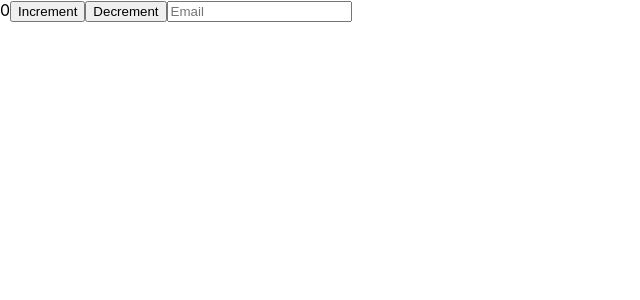
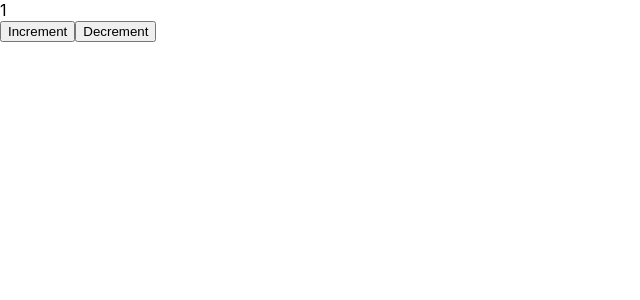
Before and after one commit to hyungook/react-hooks, a React (Create React App) app: page / in a window 1280 px wide. Shown: the top 300 px of the page, without its empty margins (0-640 px from the left). Built offline with nearby package versions, Linux system fonts and the light colour scheme.

Commit message:
Introduction to useState

```diff
--- a/src/app.jsx
+++ b/src/app.jsx
@@ -1,24 +1,50 @@
-import { useState } from 'react';
+import React, { Component, useState } from 'react';
 import './app.css';
 
-function App() {
-  const [count, setCount] = useState(0);
-  const [email, setEmail] = useState("");
-  const updateEmail = e => {
-    const {
-      target: {value}
-    } = e;
-    setEmail(value);
-  }
-
+const App = () => {
+  const [item, setItem] = useState(1);
+  const incrementItem = () => {setItem(item + 1);}
+  const decrementItem = () => {setItem(item - 1);}
   return (
     <>
-    {count}
-    <button onClick={() => setCount(count + 1)}>Increment</button>
-    <button onClick={() => setCount(count - 1)}>Decrement</button>
-    <input placeholder="Email" value={email} onChange={updateEmail} />
+    <div>{item}</div>
+    <button onClick={incrementItem}>Increment</button>
+    <button onClick={decrementItem}>Decrement</button>
     </>
   );
 }
 
+
+class UppUgly extends Component {
+  state = {
+    item: 1
+  }
+  render() {
+    const {item} = this.state;
+    return (
+      <div className={"App"}>
+        <h1>{item}</h1>
+        <button onClick={this.incrementItem}>Increment</button>
+        <button onClick={this.decrementItem}>Decrement</button>
+      </div>
+    );
+  }
+  incrementItem = () =>{
+    this.setState(state => {
+      return {
+        item: state.item + 1
+      }
+    })
+  }
+  decrementItem = () => {
+    this.setState(state => {
+      return {
+        item: state.item - 1
+      }
+    })
+  }
+}
+
 export default App;
+
+// export default UppUgly;
--- a/src/index.js
+++ b/src/index.js
@@ -2,10 +2,12 @@
 import ReactDOM from 'react-dom';
 import './index.css';
 import App from './app';
+import UppUgly from './app';
 
 ReactDOM.render(
   <React.StrictMode>
     <App />
+    {/* <UppUgly /> */}
   </React.StrictMode>,
   document.getElementById('root')
 );
```
Also changed, not shown: 1 other file (tests, documents, lock files or other folders).
